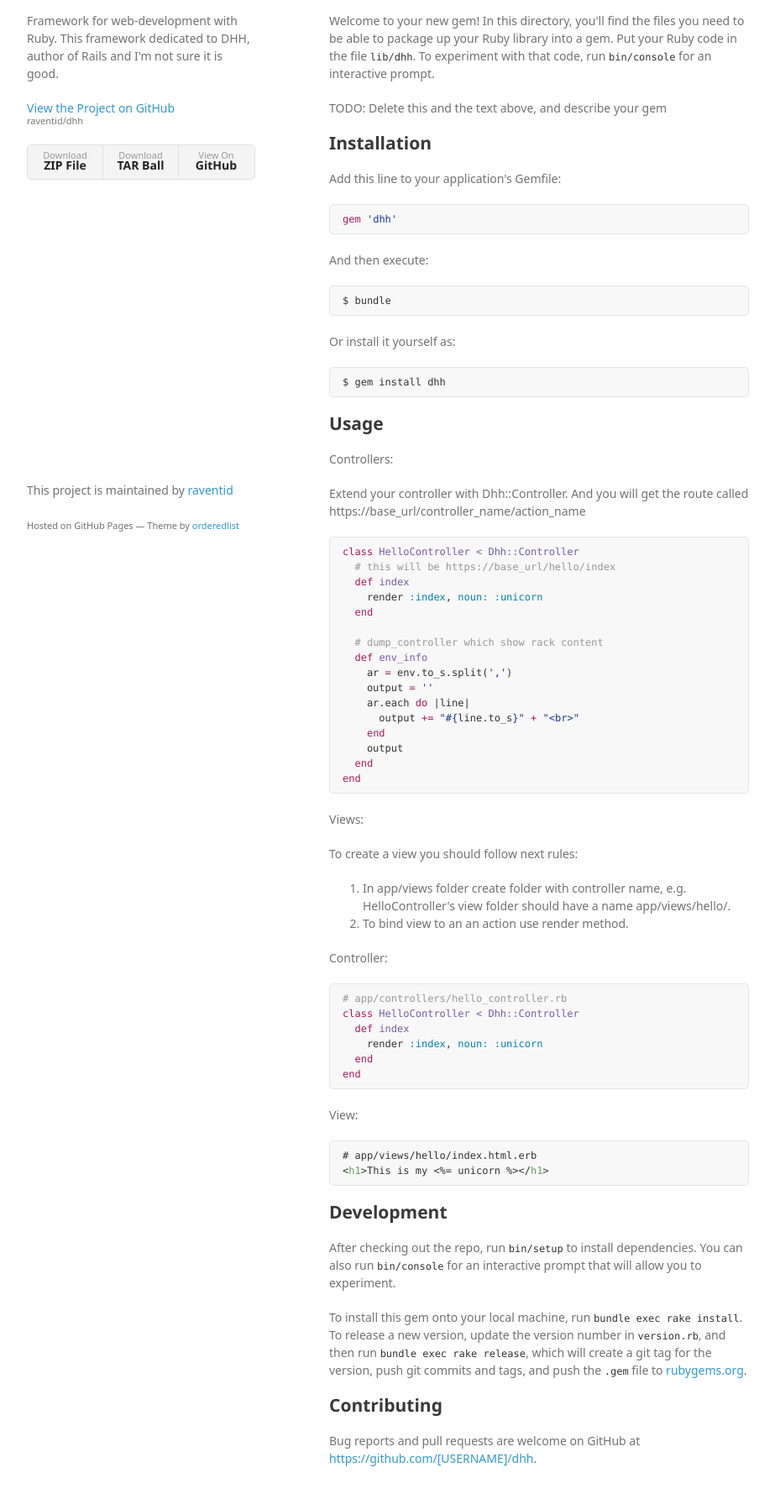
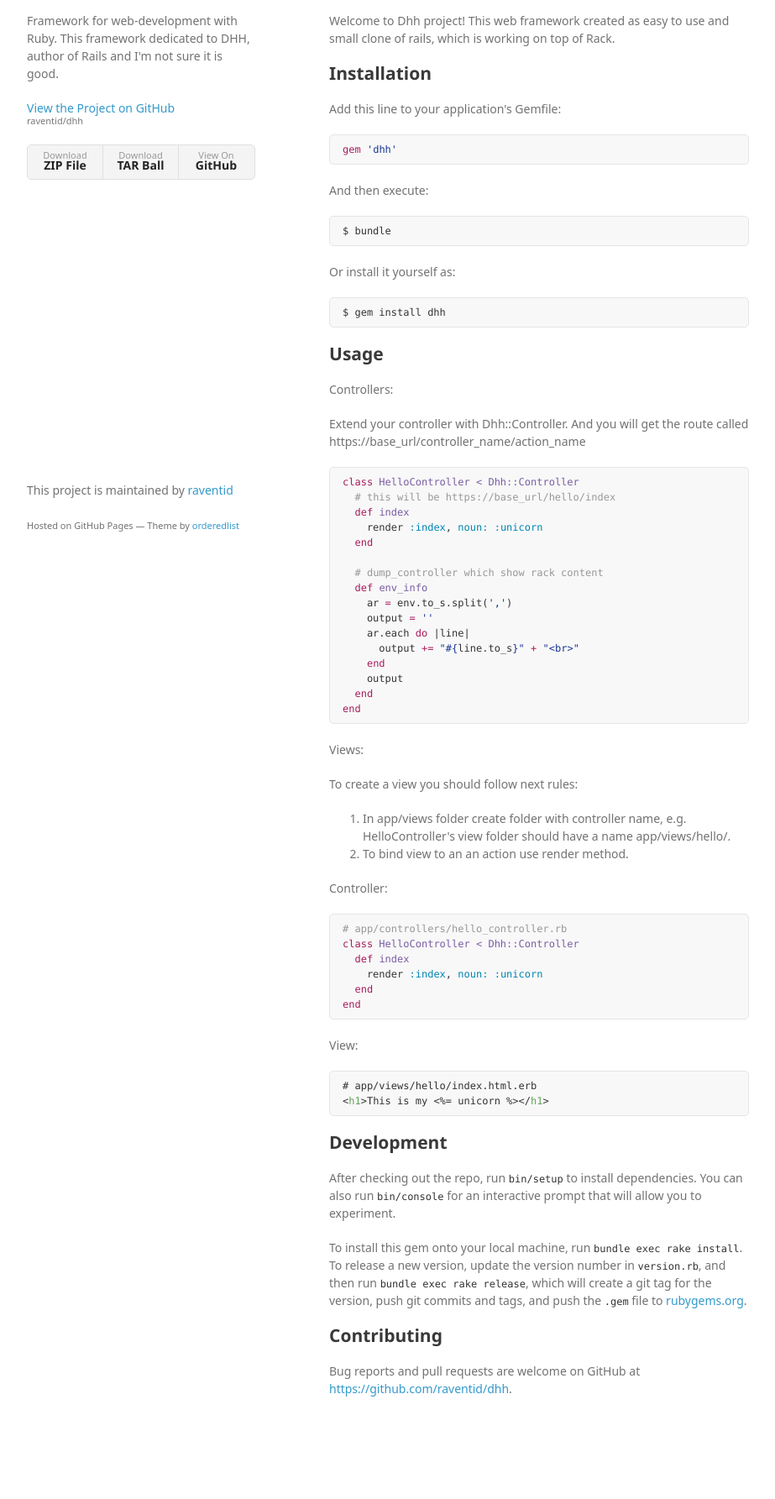
Before and after one commit to raventid/dhh, a plain HTML site: page index.html in a window 1280 px wide. Shown: the part 95-1880 px from the top of the page at 84% size, without its empty margins (178-1101 px from the left). After the commit the page ends 1829 px from the top, so only its background shows below. Drawn offline with Linux system fonts and the light colour scheme; a web font is replaced by a local one.

```diff
--- a/index.html
+++ b/index.html
@@ -31,9 +31,7 @@
         <h1>
 <a id="dhh" class="anchor" href="#dhh" aria-hidden="true"><span aria-hidden="true" class="octicon octicon-link"></span></a>Dhh</h1>
 
-<p>Welcome to your new gem! In this directory, you'll find the files you need to be able to package up your Ruby library into a gem. Put your Ruby code in the file <code>lib/dhh</code>. To experiment with that code, run <code>bin/console</code> for an interactive prompt.</p>
-
-<p>TODO: Delete this and the text above, and describe your gem</p>
+<p>Welcome to Dhh project! This web framework created as easy to use and small clone of rails, which is working on top of Rack.</p>
 
 <h2>
 <a id="installation" class="anchor" href="#installation" aria-hidden="true"><span aria-hidden="true" class="octicon octicon-link"></span></a>Installation</h2>
@@ -109,7 +107,7 @@
 <h2>
 <a id="contributing" class="anchor" href="#contributing" aria-hidden="true"><span aria-hidden="true" class="octicon octicon-link"></span></a>Contributing</h2>
 
-<p>Bug reports and pull requests are welcome on GitHub at <a href="https://github.com/%5BUSERNAME%5D/dhh">https://github.com/[USERNAME]/dhh</a>.</p>
+<p>Bug reports and pull requests are welcome on GitHub at <a href="https://github.com/raventid/dhh">https://github.com/raventid/dhh</a>.</p>
       </section>
       <footer>
         <p>This project is maintained by <a href="https://github.com/raventid">raventid</a></p>
```
Also changed, not shown: params.json (+1 -1 lines).
